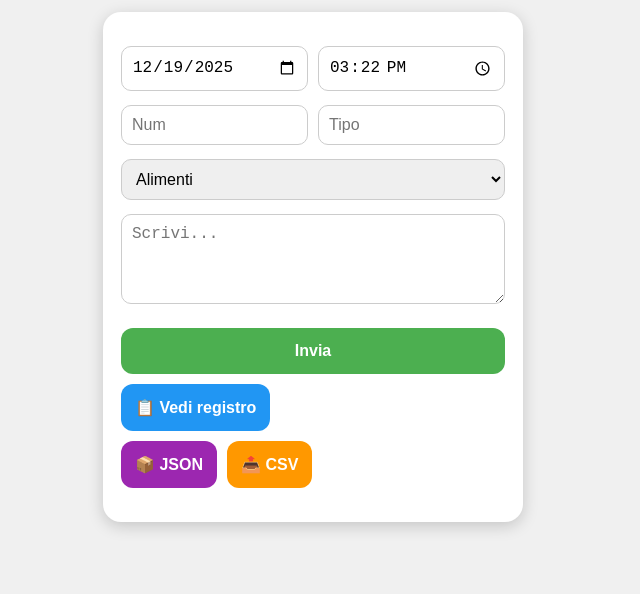
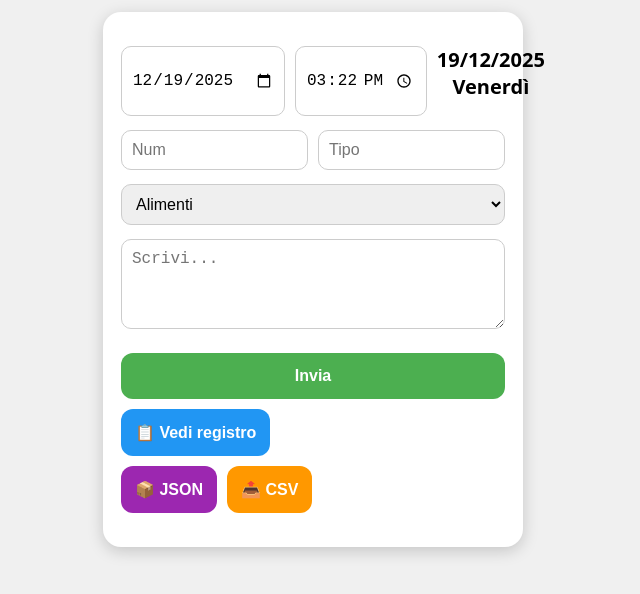
Before and after one commit to pnznre/registroalimentare, a plain HTML site: page index.html in a window 1280 px wide. Shown: the whole page, without its empty margins (327-967 px from the left). Drawn offline with Linux system fonts and the light colour scheme.

Commit message:
Update index.html

```diff
--- a/index.html
+++ b/index.html
@@ -19,6 +19,7 @@
     <div class="row">
       <input type="date" id="giorno">
       <input type="time" id="ora">
+      <div id="headerDay" class="header-day"></div>
     </div>
 
     <div class="row numTipo">
```
